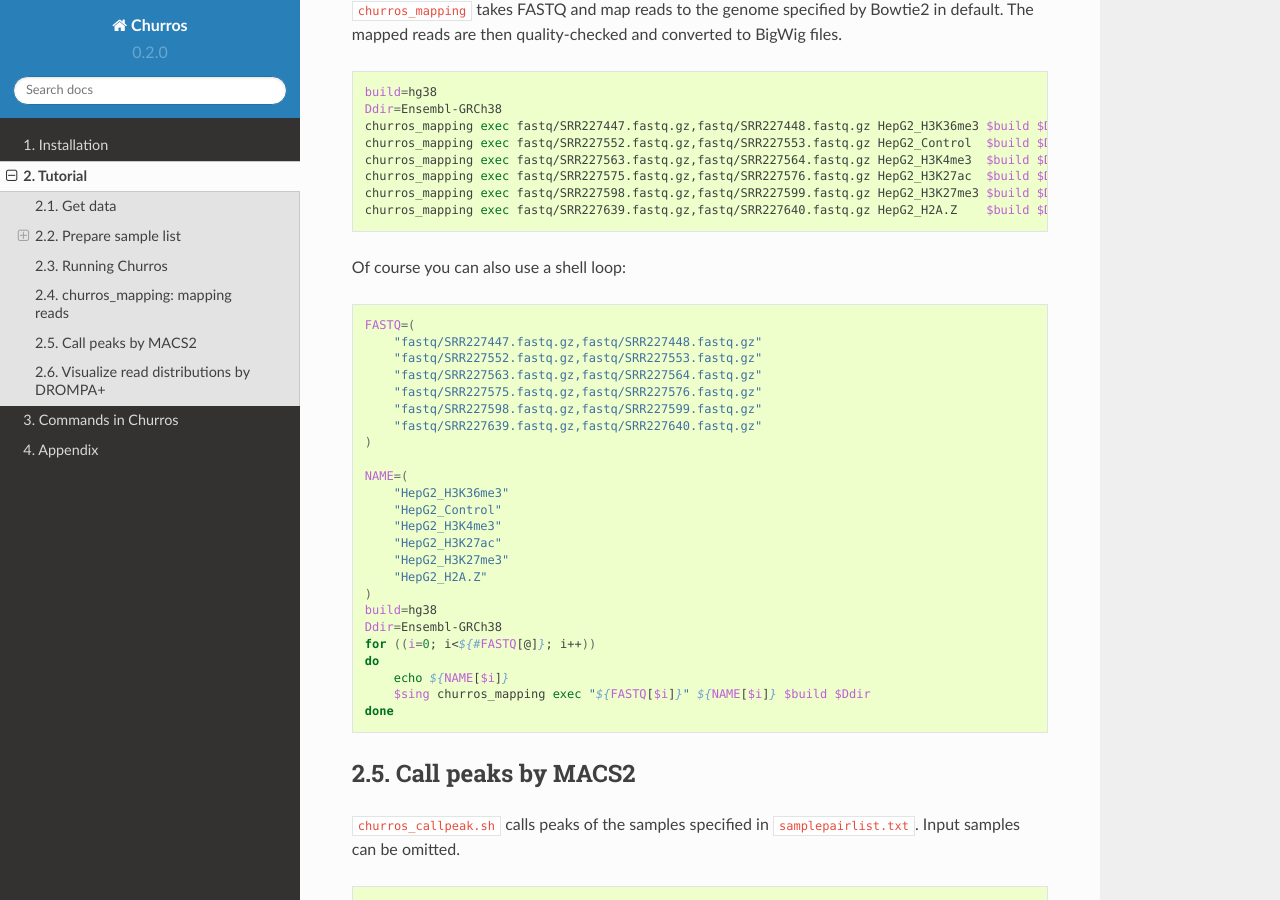
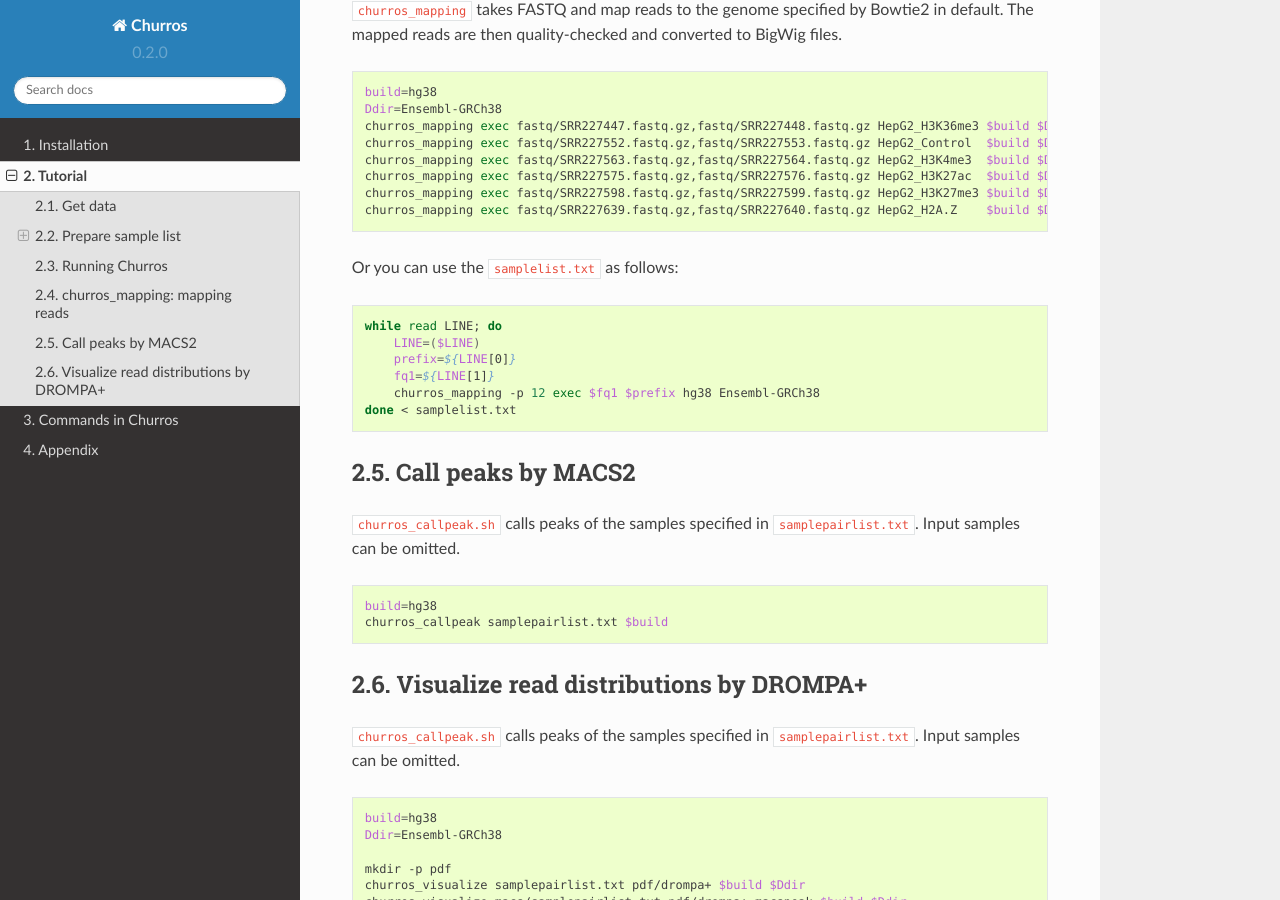
Before and after one commit to rnakato/Churros, a Sphinx documentation site: the page built from docs/content/Tutorial.rst, in a window 1280 px wide and 900 px high, scrolled down 2539 px. Built offline with Sphinx 7.4.7 and the Read the Docs theme 2.0.0, drawn with Linux system fonts in a browser that asks for light colours.

Commit message:
update docs

```diff
--- a/docs/content/Tutorial.rst
+++ b/docs/content/Tutorial.rst
@@ -132,36 +132,16 @@ The mapped reads are then quality-checked and converted to BigWig files.
     churros_mapping exec fastq/SRR227598.fastq.gz,fastq/SRR227599.fastq.gz HepG2_H3K27me3 $build $Ddir
     churros_mapping exec fastq/SRR227639.fastq.gz,fastq/SRR227640.fastq.gz HepG2_H2A.Z    $build $Ddir
 
-Of course you can also use a shell loop:
+Or you can use the ``samplelist.txt`` as follows:
 
 .. code-block:: bash
 
-    FASTQ=(
-        "fastq/SRR227447.fastq.gz,fastq/SRR227448.fastq.gz"
-        "fastq/SRR227552.fastq.gz,fastq/SRR227553.fastq.gz"
-        "fastq/SRR227563.fastq.gz,fastq/SRR227564.fastq.gz"
-        "fastq/SRR227575.fastq.gz,fastq/SRR227576.fastq.gz"
-        "fastq/SRR227598.fastq.gz,fastq/SRR227599.fastq.gz"
-        "fastq/SRR227639.fastq.gz,fastq/SRR227640.fastq.gz"
-    )
-
-    NAME=(
-        "HepG2_H3K36me3"
-        "HepG2_Control"
-        "HepG2_H3K4me3"
-        "HepG2_H3K27ac"
-        "HepG2_H3K27me3"
-        "HepG2_H2A.Z"
-    )
-    build=hg38
-    Ddir=Ensembl-GRCh38
-    for ((i=0; i<${#FASTQ[@]}; i++))
-    do
-        echo ${NAME[$i]}
-        $sing churros_mapping exec "${FASTQ[$i]}" ${NAME[$i]} $build $Ddir
-    done
-
-
+    while read LINE; do
+        LINE=($LINE)
+        prefix=${LINE[0]}
+        fq1=${LINE[1]}
+        churros_mapping -p 12 exec $fq1 $prefix hg38 Ensembl-GRCh38
+    done < samplelist.txt
 
 
 Call peaks by MACS2
```
